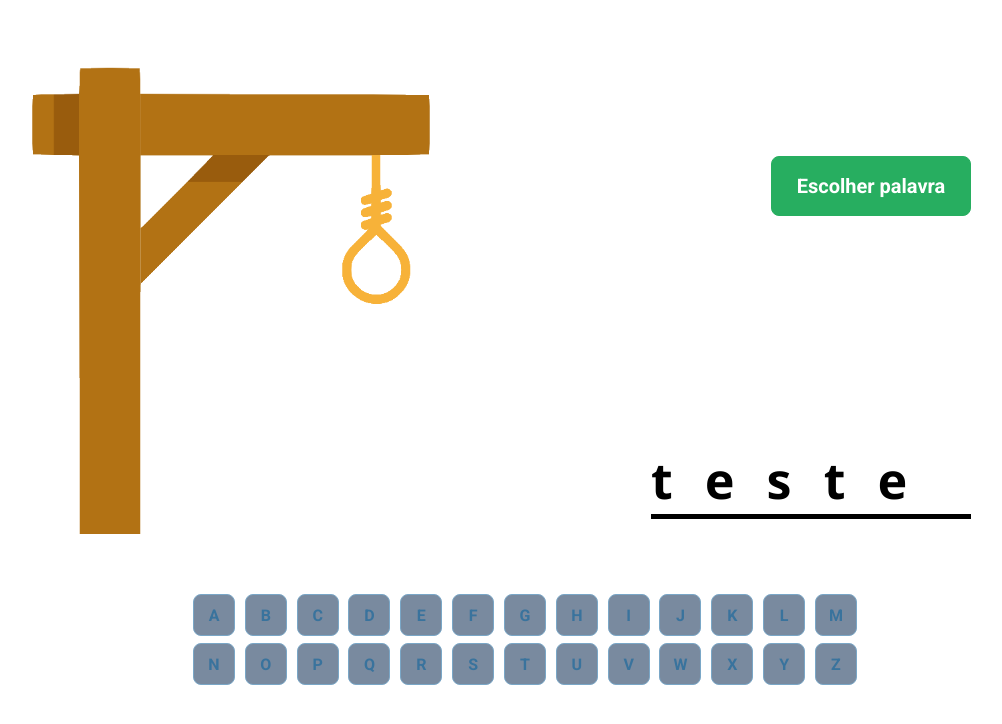
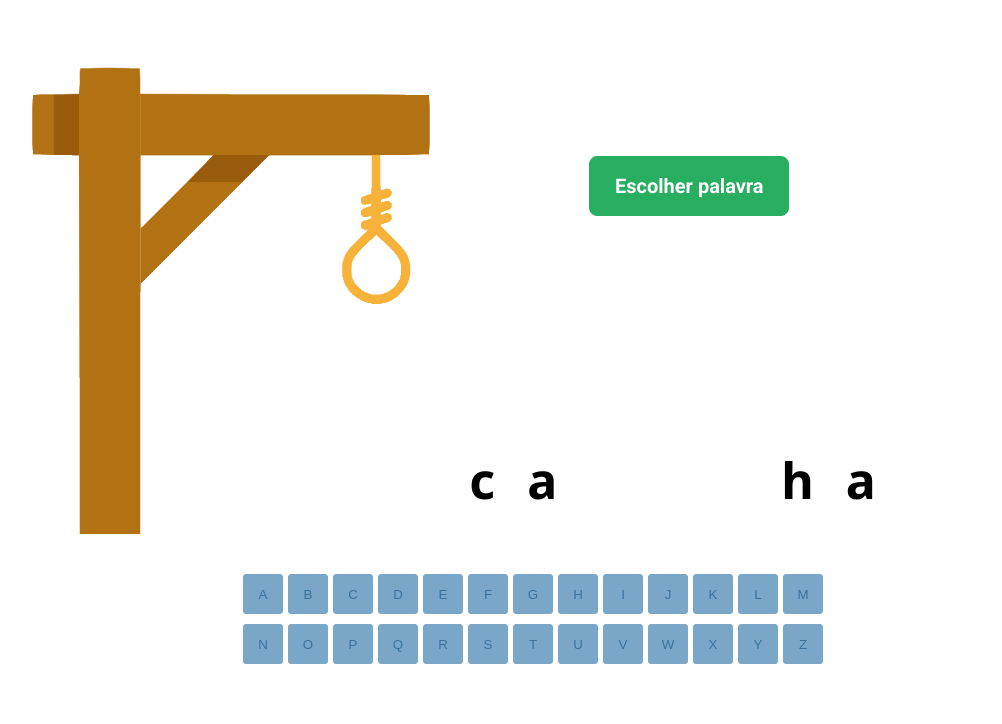
Before and after one commit to ThianaCotrim/projeto8-jogoforca, a React (Create React App) app: page / in a window 1280 px wide. Shown: the top 724 px of the page, without its empty margins (128-1130 px from the left). Built offline with nearby package versions, Linux system fonts and the light colour scheme; a web font is replaced by a local one.

Commit message:
version implementando o chute das letras

```diff
--- a/public/style.css
+++ b/public/style.css
@@ -21,7 +21,7 @@ body {
    margin-right: 60px;
 }
 
-button {
+.escolherpalavra button {
     margin-left: 120px;
     margin-top: 89px;
     width: 200px;
@@ -36,19 +36,35 @@ button {
     font-size: 20px;
 }
 
-.wor {
+.word {
     color: #000000;
     font-family: 'Noto Sans', sans-serif;
     font-size: 50px;
     font-weight: 700;
     letter-spacing: 2rem;
-    border-bottom: 0.1em solid black;
+}
+
+.warpper {
+    margin-top: 40px;
+    margin-left: 250px;
+    width: 600px;
 
 
 
 }
 
-.letters {
+.warpper button {
+    background-color: #7AA7C7;
+    width: 40px;
+    height: 40px;
+    color: #39739D;
+    border: 1px solid #7AA7C7;
+    border-radius: 3px;
+    margin-right: 5px;
+    margin-bottom: 10px;
+
+}
+/* .letters {
     width: 664px;
     height: 91px;
     margin-top: 60px;
@@ -56,9 +72,9 @@ button {
     display: flex;
     justify-content: space-between;
     flex-direction: column;
-}
+} */
 
-.letters .box {
+/* .letters .box {
     width: 40px;
     height: 40px;
     background-color: #798A9F;
@@ -72,9 +88,9 @@ button {
     font-size: 16px;
     color: #39739D;
     border: 1px solid #7AA7C7;
-}
+} */
 
-.line1{
+/* .line1{
     display: flex;
     border-radius: 8px;
     justify-content: space-between;
@@ -84,4 +100,4 @@ button {
     display: flex;
     border-radius: 8px;
     justify-content: space-between;
-}
+} */
--- a/src/App.js
+++ b/src/App.js
@@ -1,8 +1,14 @@
+import { useState } from "react"
 import Jogo from "./components/Jogo"
 import Letras from "./components/Letras"
 import palavras from "./palavras"
 
+const words = ['betina', 'Catrina', 'Carlinhos']
+
 function App() {
+
+
+
   return (
    <div>
     < Jogo />
--- a/src/components/Letras.js
+++ b/src/components/Letras.js
@@ -1,39 +1,72 @@
-const Letras = () => {
-    return (
-        <div className="letters">
-            <div className="line1">
-            <div className="box">A</div>
-            <div className="box">B</div>
-            <div className="box">C</div>
-            <div className="box">D</div>
-            <div className="box">E</div>
-            <div className="box">F</div>
-            <div className="box">G</div>
-            <div className="box">H</div>
-            <div className="box">I</div>
-            <div className="box">J</div>
-            <div className="box">K</div>
-            <div className="box">L</div>
-            <div className="box">M</div>
+
+
+    const alfabeto = [ "a", "b", "c", "d", "e", "f", "g",
+    "h", "i", "j", "k", "l", "m", "n", "o",
+    "p", "q", "r", "s", "t", "u", "v", "w", "x",
+    "y", "z"
+            ]
+
+
+    const ChutarUmaLetra = (letraEscolhida) =>{
+       console.log(letraEscolhida)
+    }
+
+
+
+
+
+    const Letras = () => {
+
+
+
+        return (
+
+            <div class='warpper'>
+                 {alfabeto.map((letters) => (
+                    <button onClick={ChutarUmaLetra}>{letters.toUpperCase()}</button>
+
+
+))}
+
+
             </div>
+        )
 
-            <div className="line2">
-            <div className="box">N</div>
-            <div className="box">O</div>
-            <div className="box">P</div>
-            <div className="box">Q</div>
-            <div className="box">R</div>
-            <div className="box">S</div>
-            <div className="box">T</div>
-            <div className="box">U</div>
-            <div className="box">V</div>
-            <div className="box">W</div>
-            <div className="box">X</div>
-            <div className="box">Y</div>
-            <div className="box">Z</div>
-            </div>
-        </div>
-    )
+    //     <div className="letters">
+    //         <div className="line1">
+    //         <div className="box">A</div>
+    //         <div className="box">B</div>
+    //         <div className="box">C</div>
+    //         <div className="box">D</div>
+    //         <div className="box">E</div>
+    //         <div className="box">F</div>
+    //         <div className="box">G</div>
+    //         <div className="box">H</div>
+    //         <div className="box">I</div>
+    //         <div className="box">J</div>
+    //         <div className="box">K</div>
+    //         <div className="box">L</div>
+    //         <div className="box">M</div>
+    //         </div>
+
+    //         <div className="line2">
+    //         <div className="box">N</div>
+    //         <div className="box">O</div>
+    //         <div className="box">P</div>
+    //         <div className="box">Q</div>
+    //         <div className="box">R</div>
+    //         <div className="box">S</div>
+    //         <div className="box">T</div>
+    //         <div className="box">U</div>
+    //         <div className="box">V</div>
+    //         <div className="box">W</div>
+    //         <div className="box">X</div>
+    //         <div className="box">Y</div>
+    //         <div className="box">Z</div>
+    //         </div>
+    //     </div>
+    //
+
 }
 
 export default Letras
--- a/src/components/RenderPalavra.js
+++ b/src/components/RenderPalavra.js
@@ -1,15 +1,38 @@
+import React from "react";
+import palavras from "../palavras"
+import { useState } from "react";
+
+
+
+const alfabeto = [ "a", "b", "c", "d", "e", "f", "g",
+    "h", "i", "j", "k", "l", "m", "n", "o",
+    "p", "q", "r", "s", "t", "u", "v", "w", "x",
+    "y", "z"
+            ]
+
+
+
+
 const RenderPalavra = () => {
 
-    const word = 'teste'
+    const word = 'caminhao'
+    var resultado = word.split("");
+
+
+    const gess = ['a', 'c', 'h', 'u']
+
+
+    console.log(resultado)
+
+
 
     return (
 
-        <div className="wor"> {word.split('').map((word, index) => (
+        <div className="word"> {resultado.map((e) => (
+            <span style={{ visibility: gess.includes(e) ? 'visible' : "hidden"}}>{e}</span>
 
+        ))}</div>
 
-            <span>{word}</span>
-        ))}
-        </div>
     )
 }
 export default RenderPalavra
```
